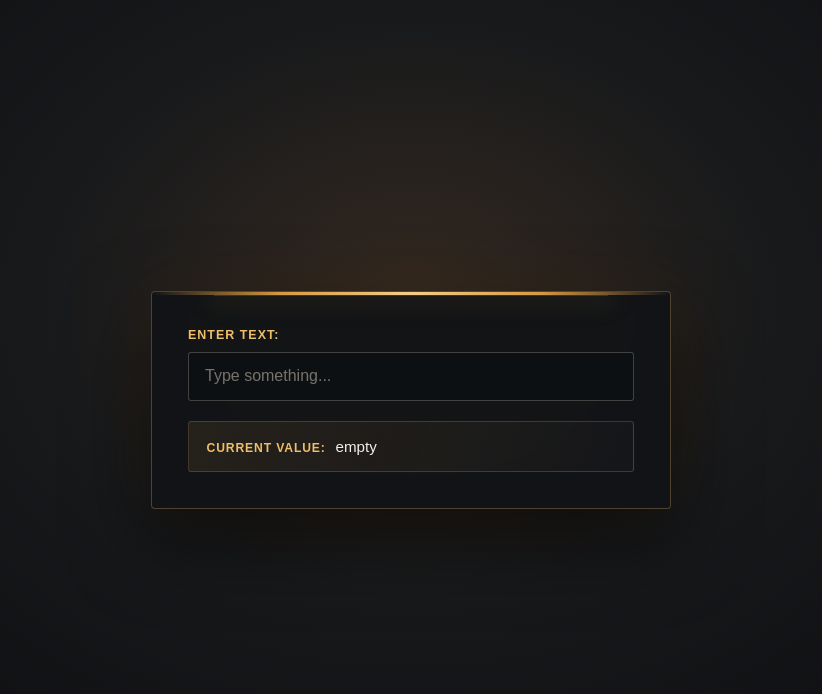
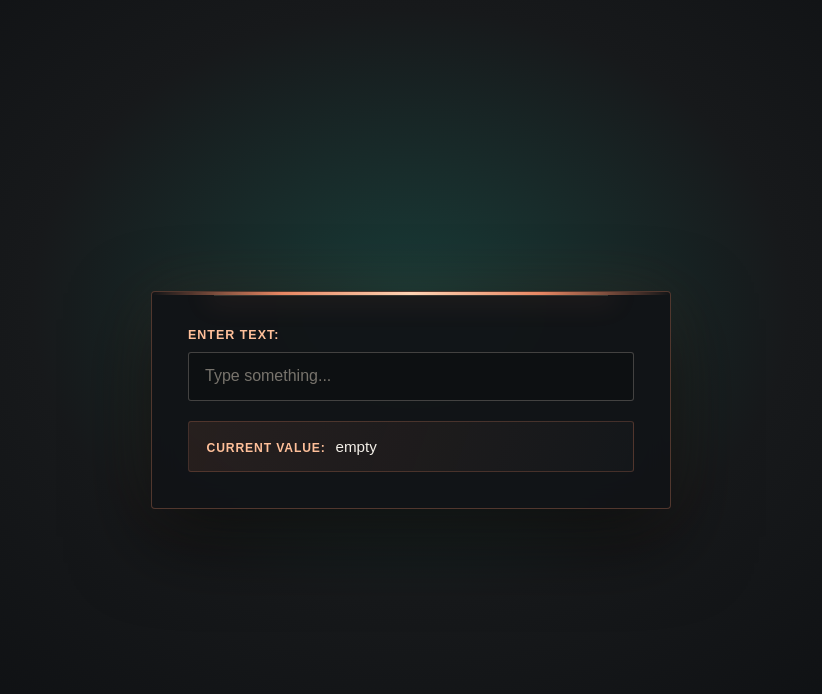
Before and after one commit to Praetorian0420/vue-model-assignment, a plain HTML site: page wolfe-emery_jesse_v_model.html in a window 1280 px wide. Shown: the whole page, without its empty margins (229-1051 px from the left). Drawn offline with nearby package versions, Linux system fonts and the light colour scheme.

Commit message:
Added netlify support and updated CSS

```diff
--- a/wolfe-emery_jesse_v_model.html
+++ b/wolfe-emery_jesse_v_model.html
@@ -7,14 +7,14 @@
     <script src="https://unpkg.com/vue@3"></script>
     <style>
         :root {
-            --bg-gradient: radial-gradient(ellipse at 50% 38%, #342920 0%, #17191b 42%, #090b0e 100%);
+            --bg-gradient: radial-gradient(ellipse at 50% 38%, #193c38 0%, #17191b 42%, #090b0e 100%);
             --card-bg: rgba(17, 20, 23, 0.94);
-            --primary: #d99a43;
-            --primary-dark: #f0bd69;
+            --primary: #e88763;
+            --primary-dark: #ffc09a;
             --text: #f2eee7;
             --muted: #a8a39a;
-            --border: rgba(223, 173, 101, 0.3);
-            --shadow: 0 28px 80px rgba(0, 0, 0, 0.62), 0 0 70px rgba(193, 124, 47, 0.1);
+            --border: rgba(232, 135, 99, 0.3);
+            --shadow: 0 28px 80px rgba(0, 0, 0, 0.62), 0 0 70px rgba(232, 135, 99, 0.1);
         }
 
         * {
@@ -24,6 +24,7 @@
         body {
             margin: 0;
             min-height: 100vh;
+            min-height: 100svh;
             display: flex;
             align-items: center;
             justify-content: center;
@@ -34,7 +35,7 @@
         }
 
         #app {
-            width: min(90vw, 520px);
+            width: min(100%, 520px);
             background: var(--card-bg);
             padding: 2.25rem;
             border-radius: 4px;
@@ -50,7 +51,7 @@
             position: absolute;
             inset: 0 0 auto;
             height: 3px;
-            background: linear-gradient(90deg, transparent, var(--primary), #f5d08c, var(--primary), transparent);
+            background: linear-gradient(90deg, transparent, var(--primary), #ffd7b8, var(--primary), transparent);
         }
 
         #app::after {
@@ -61,7 +62,7 @@
             right: 12%;
             height: 1px;
             background: rgba(255, 225, 173, 0.16);
-            box-shadow: 0 0 28px 8px rgba(216, 154, 67, 0.09);
+            box-shadow: 0 0 28px 8px rgba(232, 135, 99, 0.09);
             pointer-events: none;
         }
 
@@ -100,15 +101,15 @@
             outline: none;
             border-color: var(--primary);
             background: #121517;
-            box-shadow: 0 0 0 3px rgba(217, 154, 67, 0.12), 0 0 24px rgba(217, 154, 67, 0.08);
+            box-shadow: 0 0 0 3px rgba(232, 135, 99, 0.12), 0 0 24px rgba(232, 135, 99, 0.08);
         }
 
         .value-box {
             margin-top: 1.25rem;
             padding: 1rem 1.1rem;
             border-radius: 3px;
-            background: linear-gradient(110deg, rgba(220, 158, 75, 0.1), rgba(255, 255, 255, 0.015));
-            border: 1px solid rgba(223, 173, 101, 0.22);
+            background: linear-gradient(110deg, rgba(232, 135, 99, 0.1), rgba(255, 255, 255, 0.015));
+            border: 1px solid rgba(232, 135, 99, 0.22);
             font-family: Arial, sans-serif;
             font-size: 0.95rem;
             font-weight: 500;
```
Also changed, not shown: 1 other file.
